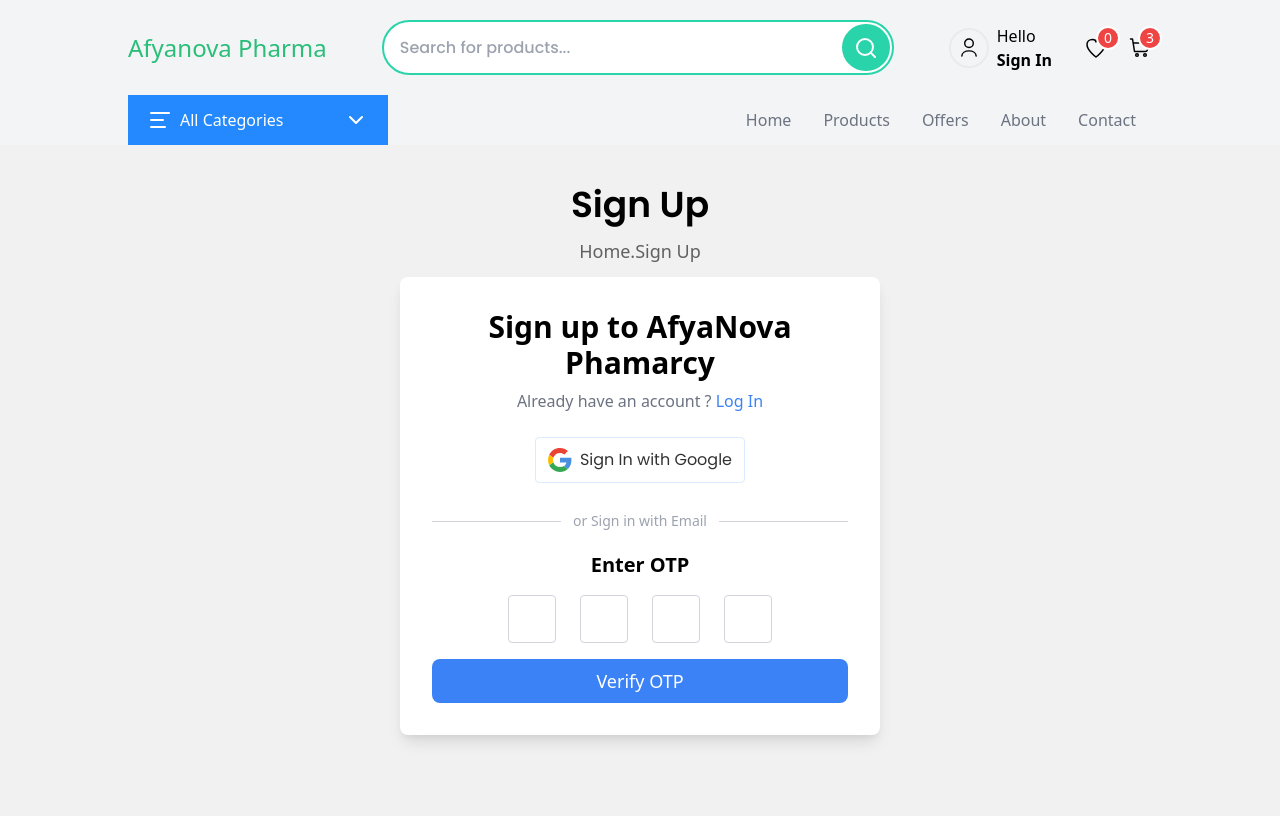
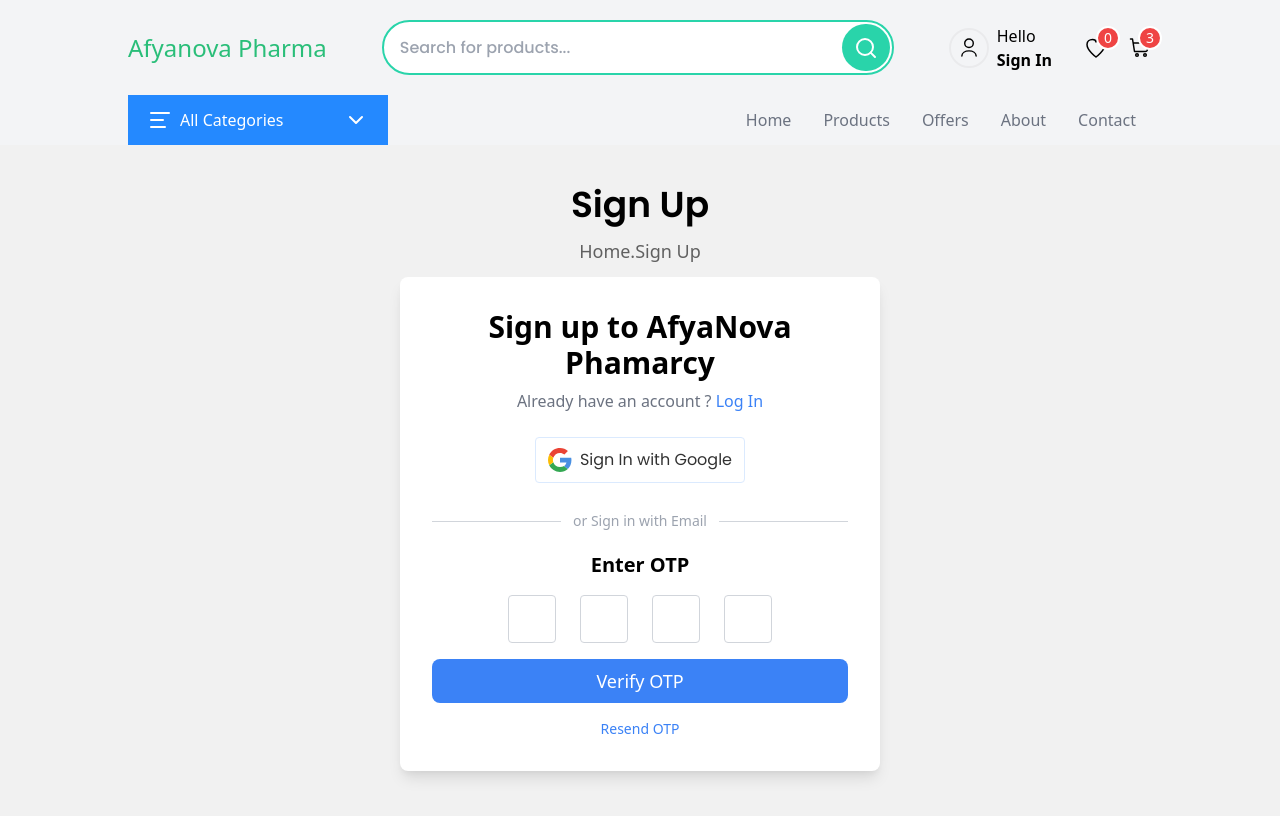
Before and after one commit to zixx-bit/E-pharma, a Next.js app in the folder apps/user-ui/: page /signup in a window 1280 px wide. Shown: the top 816 px of the page. Built offline with nearby package versions, Linux system fonts and the light colour scheme.

Commit message:
Update page.tsx

```diff
--- a/apps/user-ui/src/app/(routes)/signup/page.tsx
+++ b/apps/user-ui/src/app/(routes)/signup/page.tsx
@@ -46,6 +46,10 @@ const Signup = () => {
         if (e.key === "Backspace" && !otp[index] && index > 0) {
             inputRefs.current[index-1]?.focus();
         }
+    }
+
+    const resendOtp = () =>{
+
     }
 
 
@@ -177,6 +181,16 @@ const Signup = () => {
                             <button className='w-full mt-4 text-lg cursor-pointer bg-blue-500 text-white py-2 rounded-lg'>
                                 Verify OTP
                             </button>
+                            <p className='text-center text-sm
+                             mt-4'>
+                                {canResend ? (
+                                    <button onClick={resendOtp}
+                                    className='text-blue-500 cursor-pointer'>
+                                        Resend OTP
+                                    </button>
+                                ): (`Resend OTP in ${timer}s`)}
+
+                            </p>
                         </div>
                     )}
 
```
